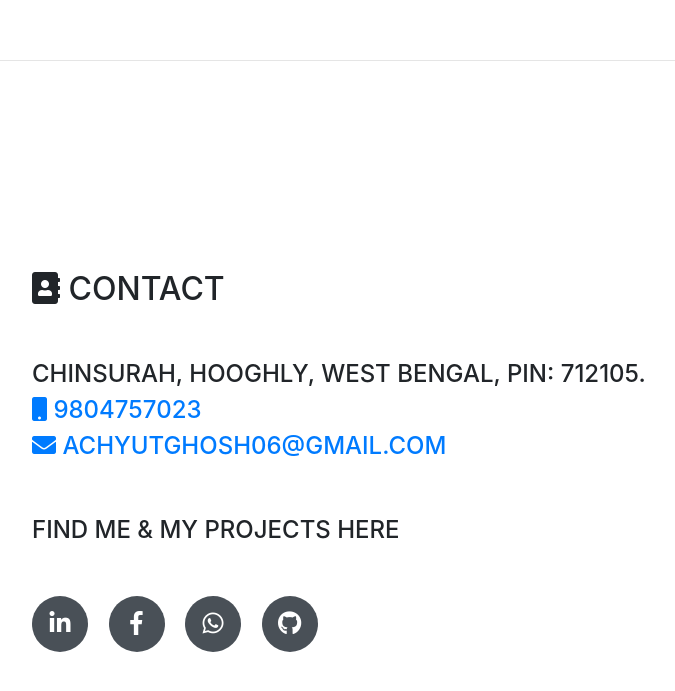
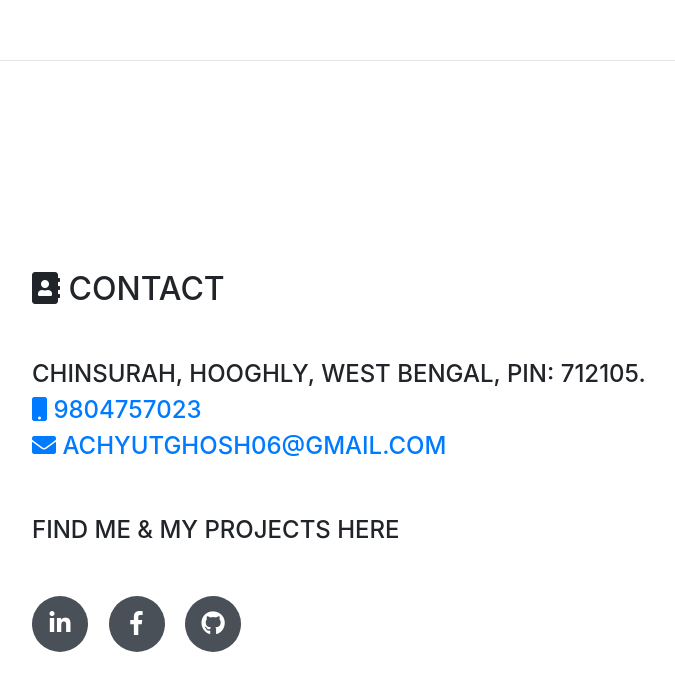
Before and after one commit to achyutghosh/achyutghosh.github.io, a website with bundled scripts: page index.html in a window 1280 px wide. Shown: the part 2422-3113 px from the top of the page, without its empty margins (288-963 px from the left). Built offline with nearby package versions, Linux system fonts and the light colour scheme; a web font is replaced by a local one.

Commit message:
Remove whatsapp link

```diff
--- a/index.html
+++ b/index.html
@@ -226,9 +226,6 @@
             <a href="https://www.facebook.com/achyut06">
               <i class="fab fa-facebook-f"></i>
             </a>
-            <a href="https://api.whatsapp.com/send?phone=919804757023">
-              <i class="fab fa-whatsapp"></i>
-            </a>
             <a href="https://github.com/achyutghosh">
               <i class="fab fa-github"></i>
             </a>
```
